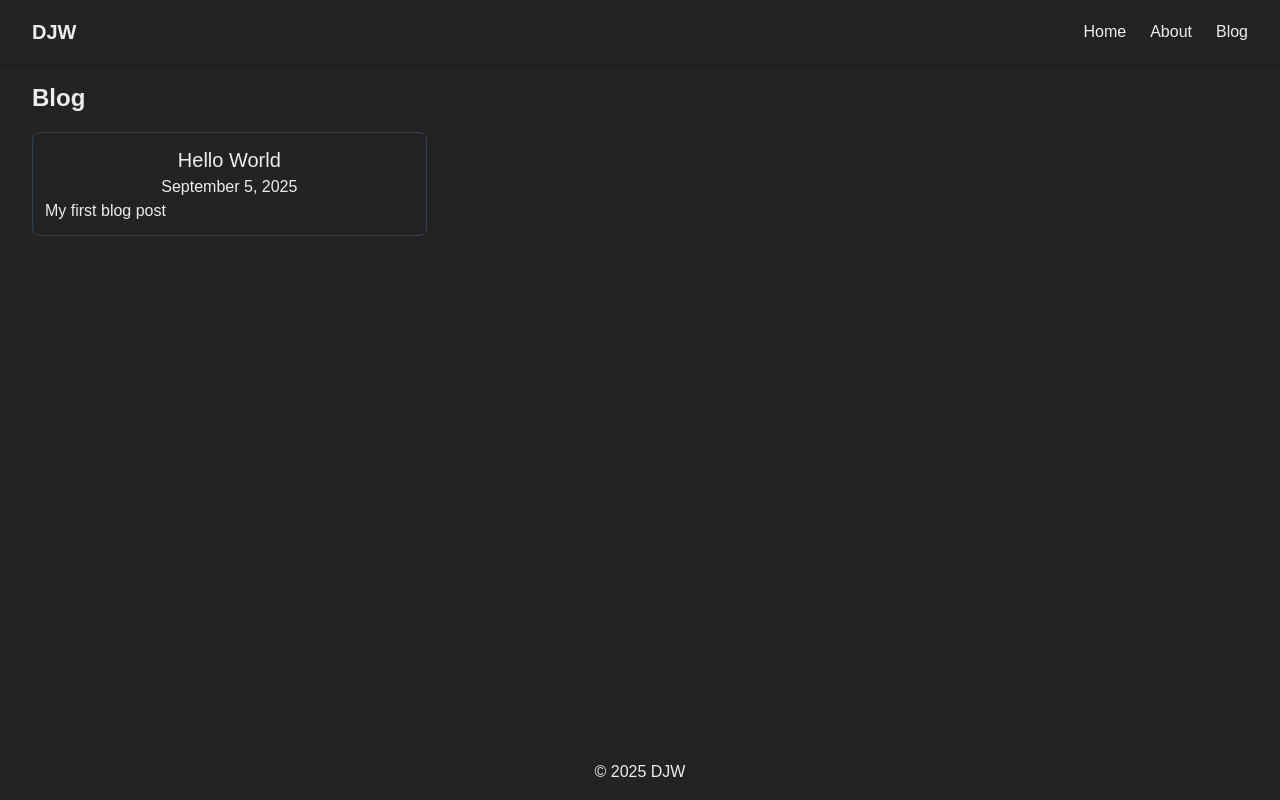
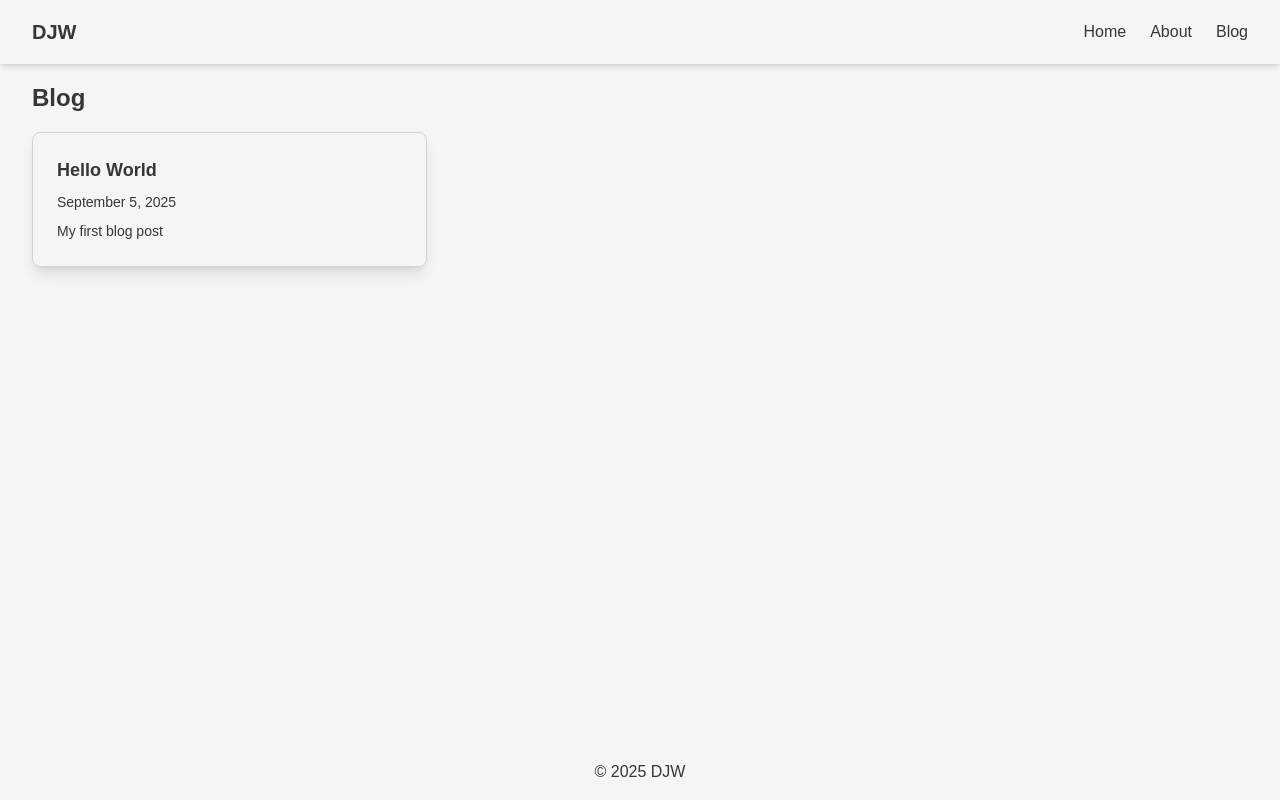
Before and after one commit to donjwood/dw-next-site, a Next.js app: page /blog in a window 1280 px wide. Built offline with nearby package versions, Linux system fonts and the light colour scheme.

Commit message:
Added daisyUI, altered the base colors, and other minor UI tweaks.

```diff
--- a/package.json
+++ b/package.json
@@ -27,6 +27,7 @@
     "@types/node": "^20",
     "@types/react": "^19",
     "@types/react-dom": "^19",
+    "daisyui": "^5.1.9",
     "eslint": "^9",
     "eslint-config-next": "15.5.2",
     "tailwindcss": "^4",
--- a/src/app/blog/[slug]/page.tsx
+++ b/src/app/blog/[slug]/page.tsx
@@ -1,43 +1,45 @@
-import { getPostBySlug, getAllPosts } from '@/lib/blog'
-import { remark } from 'remark'
-import html from 'remark-html'
-import { notFound } from 'next/navigation'
+import { getPostBySlug, getAllPosts } from "@/lib/blog";
+import { remark } from "remark";
+import html from "remark-html";
+import { notFound } from "next/navigation";
 
 // Generate static params for all blog posts
 export function generateStaticParams() {
-  const posts = getAllPosts()
+  const posts = getAllPosts();
   return posts.map((post) => ({
     slug: post.slug,
-  }))
+  }));
 }
 
-export default async function BlogPost({ params }: { params: { slug: string } }) {
-  const post = getPostBySlug(params.slug)
+export default async function BlogPost({
+  params,
+}: {
+  params: { slug: string };
+}) {
+  const { slug } = await params;
+
+  const post = getPostBySlug(slug);
 
   if (!post) {
-    notFound()
+    notFound();
   }
 
   // Convert markdown to HTML
-  const processedContent = await remark()
-    .use(html)
-    .process(post.content)
-  const contentHtml = processedContent.toString()
+  const processedContent = await remark().use(html).process(post.content);
+  const contentHtml = processedContent.toString();
 
-  const formattedDate = post.date.toLocaleDateString('en-US', {
-    year: 'numeric',
-    month: 'long',
-    day: 'numeric'
+  const formattedDate = post.date.toLocaleDateString("en-US", {
+    year: "numeric",
+    month: "long",
+    day: "numeric",
   });
 
-
   return (
-    <div className="container mx-auto px-4 py-8">
-      <article className="prose lg:prose-xl mx-auto">
-        <h1>{post.title}</h1>
-        <div className="text-gray-600 mb-4">{formattedDate}</div>
-        <div dangerouslySetInnerHTML={{ __html: contentHtml }} />
-      </article>
-    </div>
-  )
+    <article className="prose lg:prose-xl mx-auto">
+      <h1>{post.title}</h1>
+      <div className="text-gray-600 mb-4">{formattedDate}</div>
+      <div className="divider divider-neutral"></div>
+      <div dangerouslySetInnerHTML={{ __html: contentHtml }} />
+    </article>
+  );
 }
--- a/src/app/blog/page.tsx
+++ b/src/app/blog/page.tsx
@@ -7,7 +7,7 @@ export default function BlogPage() {
   return (
     <>
       <h1 className="mb-4">Blog</h1>
-      <div className="grid grid-cols-1 md:grid-cols-3 gap-4">
+      <div className="grid grid-cols-1 lg:grid-cols-3 sm:grid-cols-2 gap-4">
         {posts.map((post) => (
           <BlogCard key={post.slug} blogEntry={post} />
         ))}
--- a/src/app/globals.css
+++ b/src/app/globals.css
@@ -1,15 +1,16 @@
 @import "tailwindcss";
+@plugin "daisyui";
 
 :root {
-  --background: #232323;
-  --foreground: #ededed;
+  --background: #f5f5f5;
+  --foreground: #363636;
 }
 
 @theme inline {
   --color-background: var(--background);
   --color-foreground: var(--foreground);
-  --color-header-footer-background: #323232;
-  --color-header-footer-foreground: var(--foreground);
+  --color-header-footer-background: #003d69;
+  --color-header-footer-foreground: #ffffff;
   --font-sans: var(--font-roboto);
   --font-mono: var(--font-roboto-mono);
 }
--- a/src/components/blog/BlogCard.module.css
+++ b/src/components/blog/BlogCard.module.css
@@ -1,9 +1,8 @@
 @reference "tailwindcss";
 
 .blogentry-card {
-  @apply p-3 w-full z-10 border border-gray-700 hover:border-blue-600 rounded-lg;
+  @apply shadow-lg border border-neutral-300 hover:border-blue-700 hover:shadow-blue-300 transition-shadow duration-300;
 }
-
 
 .blogentry-card a {
   @apply text-[var(--color-foreground)] no-underline;
--- a/src/components/blog/BlogCard.tsx
+++ b/src/components/blog/BlogCard.tsx
@@ -1,3 +1,4 @@
+import clsx from "clsx";
 import { BlogPost } from "@/lib/blog";
 import Link from "next/link";
 
@@ -8,22 +9,21 @@ interface BlogCardProps {
 }
 
 export default function BlogCard({ blogEntry }: BlogCardProps) {
-
-  const formattedDate = blogEntry.date.toLocaleDateString('en-US', {
-    year: 'numeric',
-    month: 'long',
-    day: 'numeric'
+  const formattedDate = blogEntry.date.toLocaleDateString("en-US", {
+    year: "numeric",
+    month: "long",
+    day: "numeric",
   });
 
   return (
-    <article className={styles["blogentry-card"]}>
-      <Link href={`/blog/${blogEntry.slug}`} className="block">
-        <div className="text-center">
-        <h2>{blogEntry.title}</h2>
+    <div className={clsx("card", styles["blogentry-card"])}>
+      <Link href={`/blog/${blogEntry.slug}`}>
+        <div className="card-body">
+          <h2 className="card-title">{blogEntry.title}</h2>
+          <div>{formattedDate}</div>
+          <div>{blogEntry.description}</div>
         </div>
-        <div className="text-center">{formattedDate}</div>
-        <div>{blogEntry.description}</div>
       </Link>
-    </article>
+    </div>
   );
 }
--- a/src/components/ui/Footer.module.css
+++ b/src/components/ui/Footer.module.css
@@ -5,5 +5,5 @@
 }
 
 .footer-inner {
-  @apply py-4 text-center;
+  @apply text-center;
 }
--- a/src/components/ui/Header.module.css
+++ b/src/components/ui/Header.module.css
@@ -9,7 +9,7 @@
 }
 
 .navbar-inner a {
-  @apply text-[var(--color-header-footer-foreground)] no-underline;
+  @apply text-[var(--color-header-footer-foreground)] no-underline hover:underline;
 }
 
 .nav-header {
@@ -41,5 +41,5 @@
 }
 
 .mobile-dropdown-inner a {
-  @apply block;;
+  @apply block text-[var(--color-header-footer-foreground)] no-underline hover:underline;
 }
--- a/src/content/blog/hello-world.md
+++ b/src/content/blog/hello-world.md
@@ -4,7 +4,7 @@ date: '2025-09-05'
 description: 'My first blog post'
 ---
 
-# Hello World
+# Welcome!
 
 This is my first blog post! Welcome to my blog.
 
```
Also changed, not shown: 1 other file (tests, documents, lock files or other folders).
